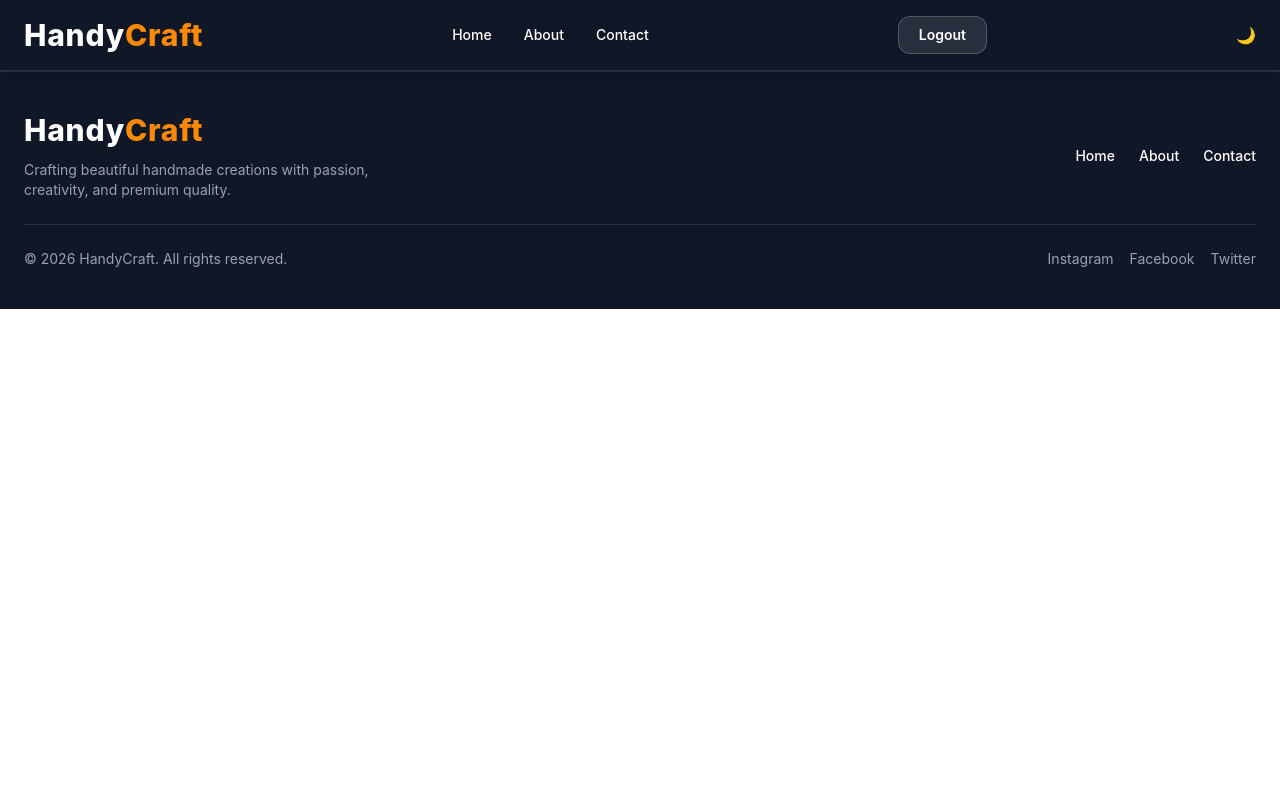
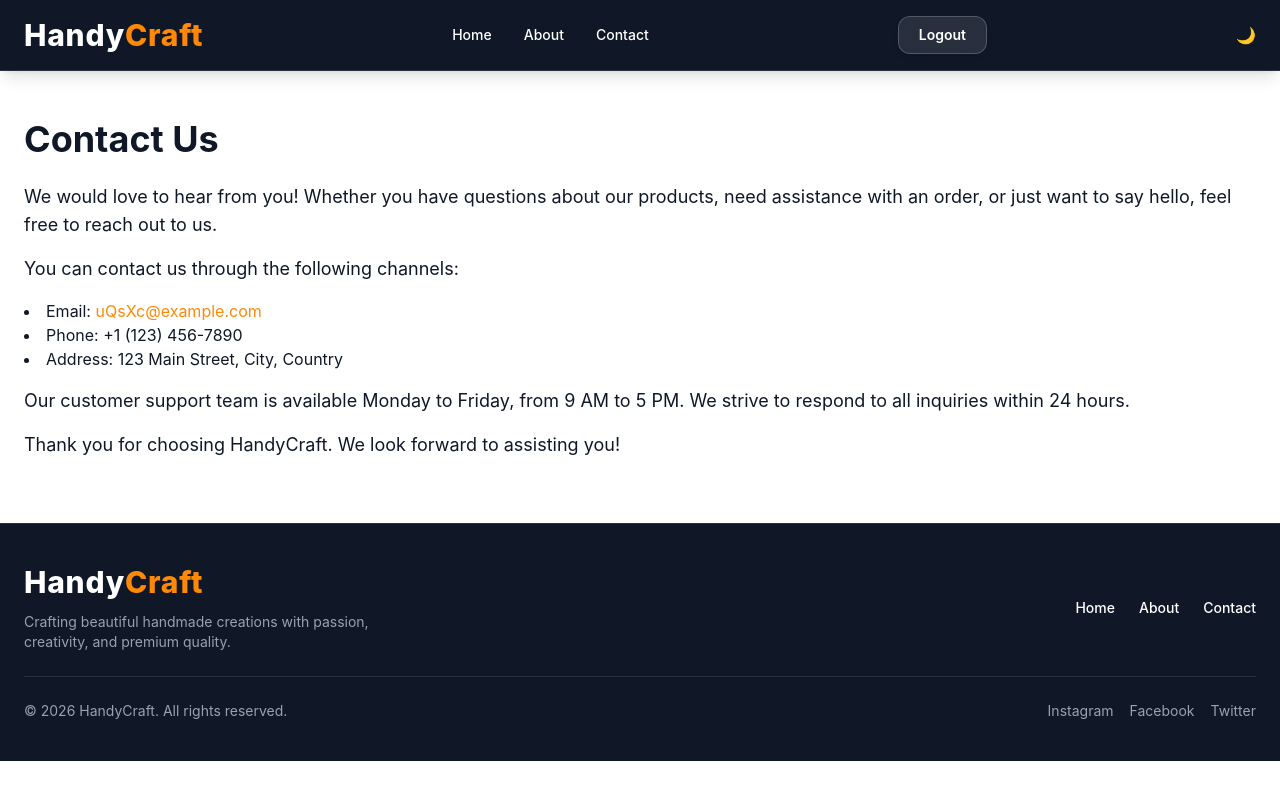
Before and after one commit to Hassanjaved17/React-Practice, a React (Vite) app: page /contact in a window 1280 px wide. Built offline with nearby package versions, Linux system fonts and the light colour scheme.

Commit message:
feat: add About and Contact pages, update routing in App component

```diff
--- a/src/App.jsx
+++ b/src/App.jsx
@@ -1,8 +1,10 @@
-import React from 'react'
+// import React from 'react'
 import { BrowserRouter, Routes, Route } from 'react-router-dom'
 import { useContext } from 'react'
 import ThemeContext from './context/ThemeContext'
 import Home from './pages/Home'
+import About from './pages/About'
+import Contact from './pages/Contact'
 import Navbar from './components/Navbar'
 import Footer from './components/Footer'
 
@@ -17,6 +19,8 @@ function App() {
       <Navbar />
       <Routes>
           <Route path="/" element={<Home />} />
+          <Route path="/about" element={<About />} />
+          <Route path="/contact" element={<Contact />} />
       </Routes>
       <Footer />
       </div>
--- a/src/components/Navbar.jsx
+++ b/src/components/Navbar.jsx
@@ -1,4 +1,4 @@
-import React from 'react'
+// import React from 'react'
 import { Link } from 'react-router-dom'
 import { useContext } from 'react'
 import ThemeContext from '../context/ThemeContext'
--- a/src/context/ThemeContext.jsx
+++ b/src/context/ThemeContext.jsx
@@ -1,4 +1,4 @@
-import React, { createContext, useState } from 'react'
+import  { createContext, useState } from 'react'
 
 // Create Context
 const ThemeContext = createContext()
--- /dev/null
+++ b/src/pages/About.jsx
@@ -0,0 +1,23 @@
+import React from 'react'
+
+const About = () => {
+  return (
+    <>
+
+    <div className="container mx-auto px-6 py-12">
+      <h1 className="text-4xl font-bold mb-6">About Us</h1>
+      <p className="text-lg mb-4">
+        At HandyCraft, we are passionate about bringing you the finest handmade products from around the world. Our mission is to connect talented artisans with customers who appreciate the beauty and craftsmanship of handmade goods.
+      </p>
+      <p className="text-lg mb-4">
+        We believe in the power of creativity and the importance of supporting local communities. Each product in our collection is carefully curated to ensure it meets our high standards of quality and uniqueness.
+      </p>
+      <p className="text-lg mb-4">
+        Thank you for choosing HandyCraft. We hope you find something special that brings joy and inspiration to your life.
+      </p>
+    </div>
+    </>
+  )
+}
+
+export default About
--- /dev/null
+++ b/src/pages/Contact.jsx
@@ -0,0 +1,31 @@
+// import React from 'react'
+
+const Contact = () => {
+  return (
+    <>
+        <div className="container mx-auto px-6 py-12">
+        <h1 className="text-4xl font-bold mb-6">Contact Us</h1>
+        <p className="text-lg mb-4">
+          We would love to hear from you! Whether you have questions about our products, need assistance with an order, or just want to say hello, feel free to reach out to us.
+        </p>
+        <p className="text-lg mb-4">
+          You can contact us through the following channels:
+        </p>
+        <ul className="list-disc list-inside mb-4">
+          <li>Email: <a href="mailto:uQsXc@example.com" className="text-orange-400 hover:underline">uQsXc@example.com</a></li>
+          <li>Phone: +1 (123) 456-7890</li>
+          <li>Address: 123 Main Street, City, Country</li>
+        </ul>
+        <p className="text-lg mb-4">
+            Our customer support team is available Monday to Friday, from 9 AM to 5 PM. We strive to respond to all inquiries within 24 hours.
+        </p>
+        <p className="text-lg mb-4">
+            Thank you for choosing HandyCraft. We look forward to assisting you!
+        </p>
+      </div>
+
+    </>
+  )
+}
+
+export default Contact
--- a/src/pages/Home.jsx
+++ b/src/pages/Home.jsx
@@ -1,4 +1,4 @@
-import React from 'react'
+// import React from 'react'
 
 function Home() {
   return (
```
Lines whose indentation alone changed are shown as unchanged.
